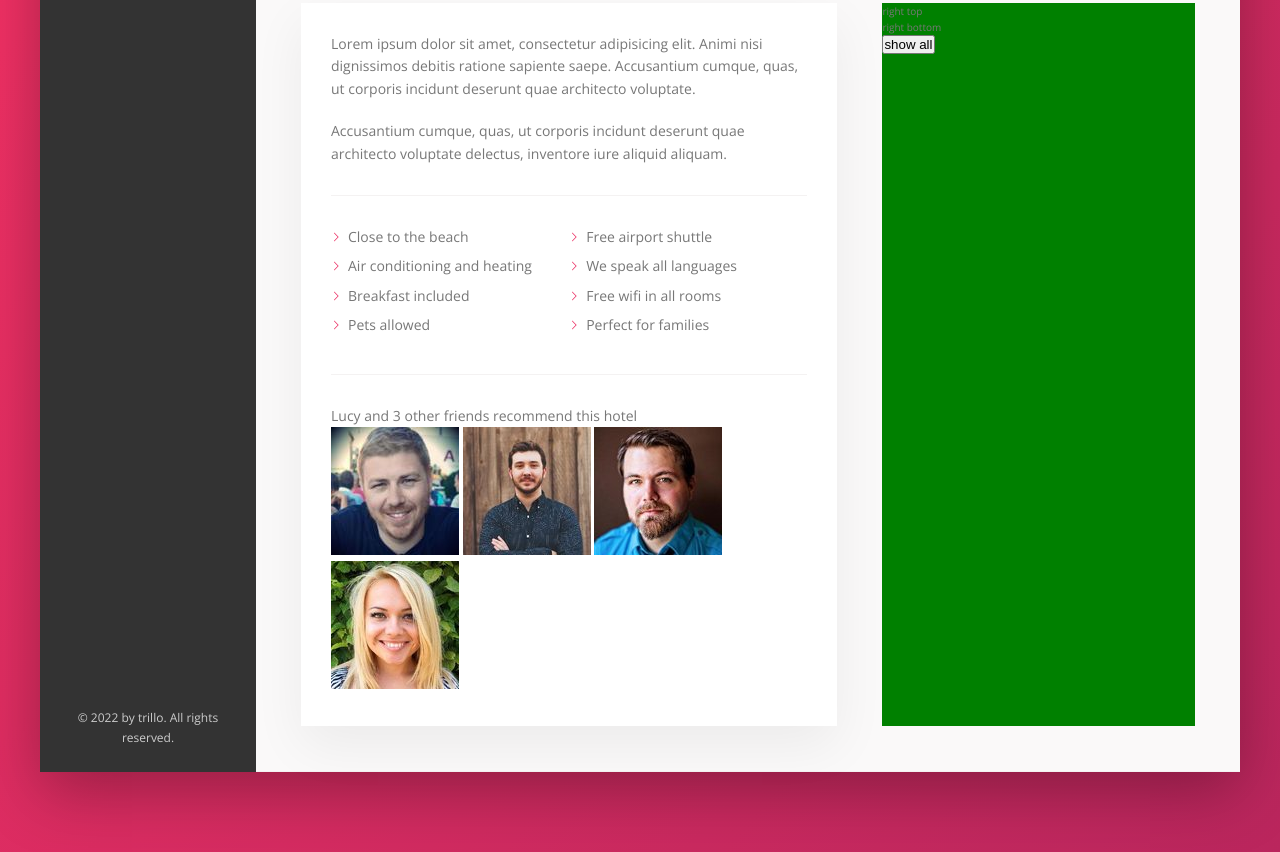
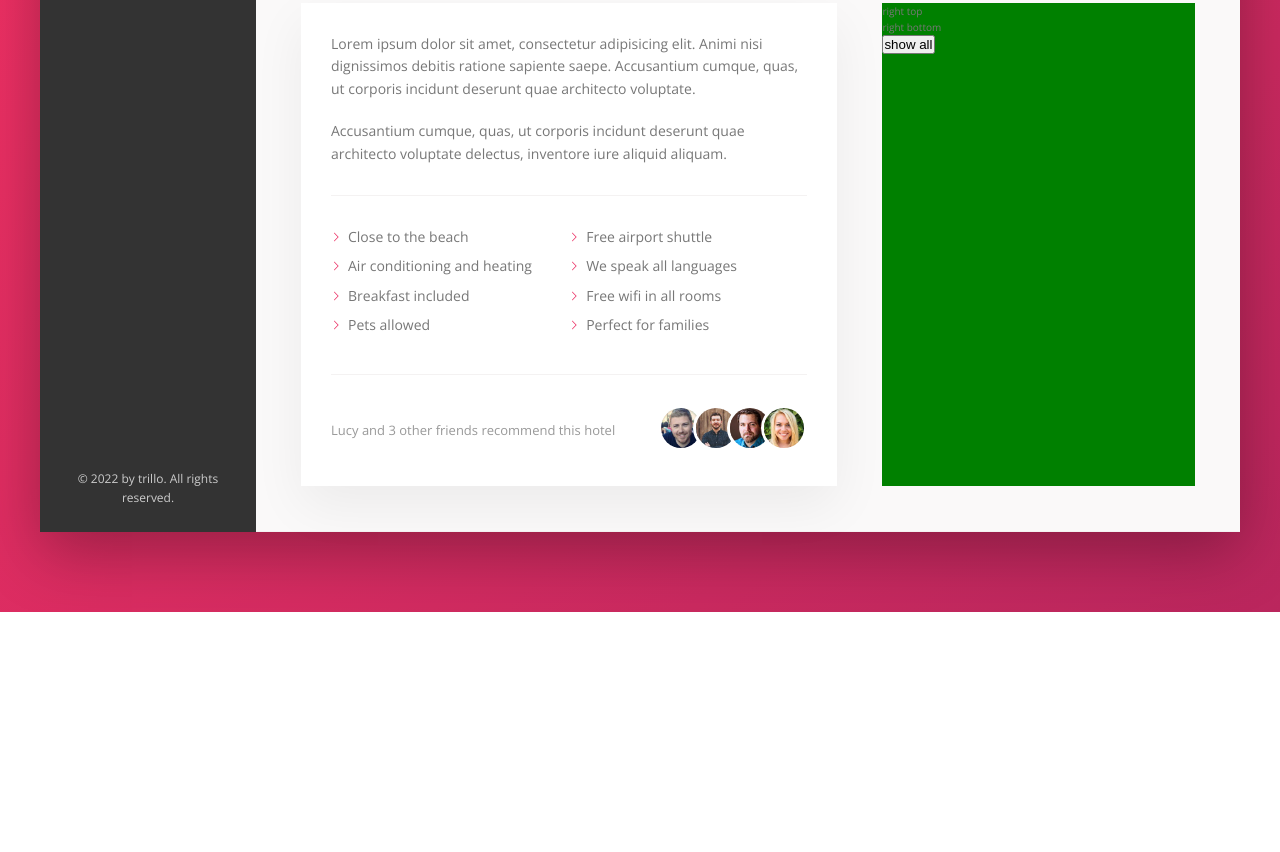
Before and after one commit to Mully7773/Trillo, a website: page index.html in a window 1280 px wide. Shown: the part 640-1492 px from the top of the page. After the commit the page ends 1252 px from the top, so only its background shows below. Drawn offline with nearby package versions, Linux system fonts and the light colour scheme.

Commit message:
Add styles to recommend section of hotel view description

```diff
--- a/sass/_components.scss
+++ b/sass/_components.scss
@@ -352,3 +352,29 @@
 }
 
 // Recommend
+
+.recommend {
+  font-size: 1.3rem;
+  color: var(--color-grey-dark-3);
+  display: flex;
+  align-items: center;
+  &__count {
+    margin-right: auto;
+  }
+
+  &__friends {
+  }
+
+  &__photo {
+    // This is why it is sometimes necessary to inherit border box - this way the images stay the same size instead of including the border
+    box-sizing: content-box;
+    height: 4rem;
+    width: 4rem;
+    border-radius: 50%;
+    border: 0.3rem solid var(--color-white);
+    &:not(:last-child) {
+      margin-right: -1.5rem;
+    }
+    margin-left: auto;
+  }
+}
```
Also changed, not shown: css/style.css, 1 other file.
